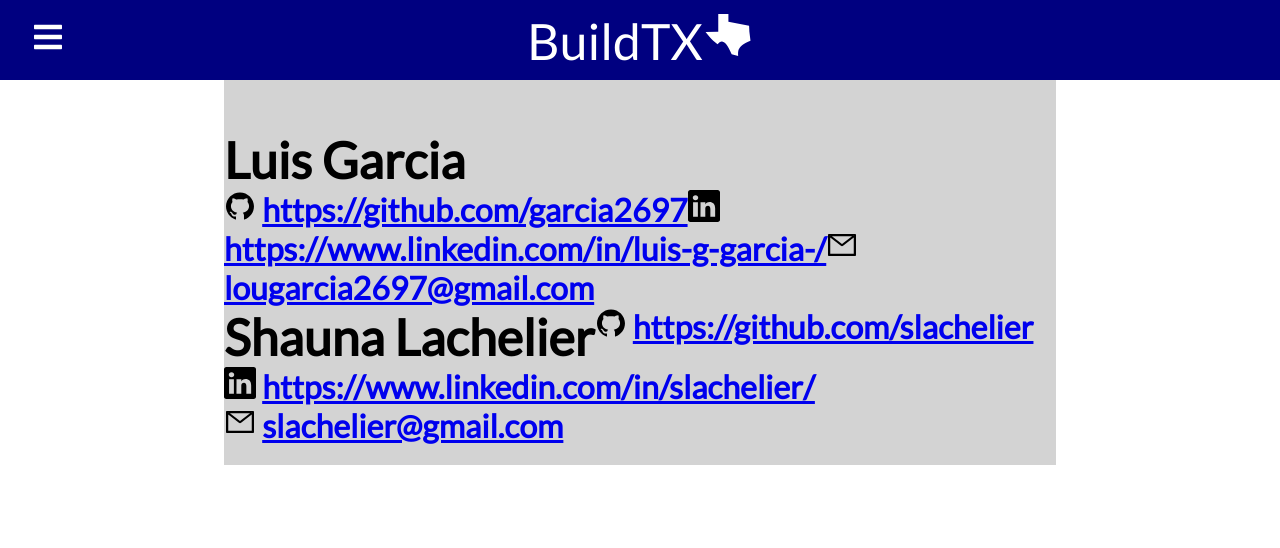
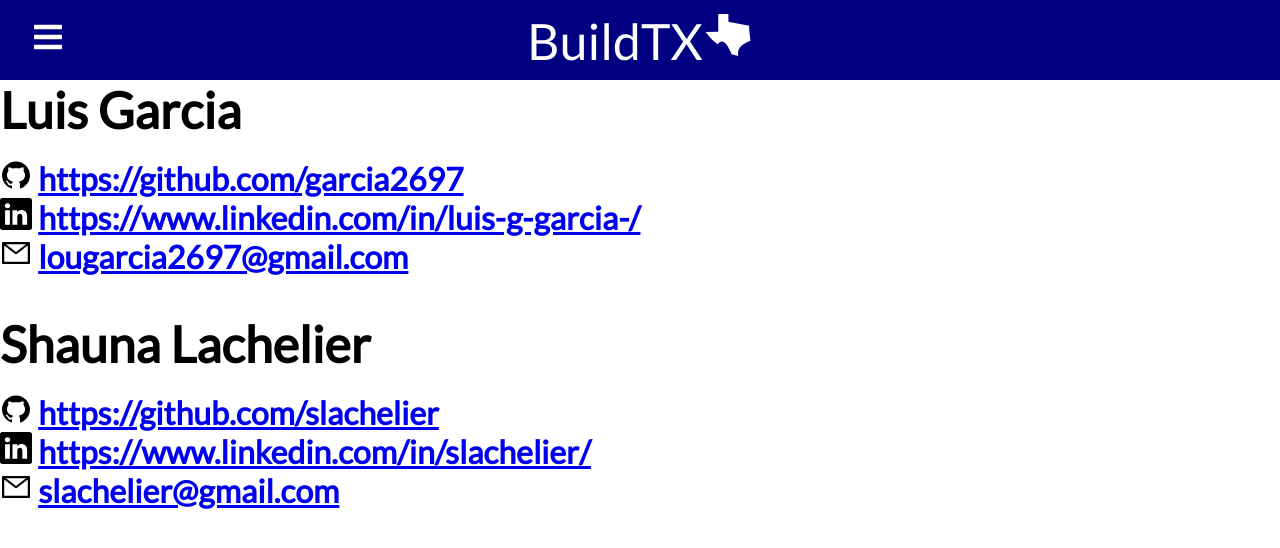
Before and after one commit to SLachelier/BuildTX, a React (Create React App) app: page /team in a window 1280 px wide. Shown: the top 548 px of the page. Built offline with nearby package versions, Linux system fonts and the light colour scheme.

Commit message:
temporary fix for support page

```diff
--- a/src/Routes/Team.js
+++ b/src/Routes/Team.js
@@ -2,31 +2,70 @@ import React from "react";
 import * as AiIcons from "react-icons/ai";
 import * as BsIcons from "react-icons/bs";
 
-
-function Products (){
-    return(
-
-
-        <div className="fetched">
-        <h1 className="team">
-            Luis Garcia
-        </h1>
+function Products() {
+  return (
+    // <div className="fetched">
+    <div>
+      <h1 className="team">Luis Garcia</h1>
+      <br></br>
+      <h1>
+        <AiIcons.AiFillGithub />{" "}
+        <a
+          href="https://github.com/garcia2697"
+          target="_blank"
+          rel="noreferrer"
+        >
+          https://github.com/garcia2697
+        </a>
         <br></br>
-        <h1><AiIcons.AiFillGithub /> <a href="https://github.com/garcia2697">https://github.com/garcia2697</a>
-        <BsIcons.BsLinkedin/> <a href="https://www.linkedin.com/in/luis-g-garcia-/">https://www.linkedin.com/in/luis-g-garcia-/</a>
-        <AiIcons.AiOutlineMail /> <a href="mailto:lougarcia2697@gmail.com">lougarcia2697@gmail.com </a></h1>
+        <BsIcons.BsLinkedin />{" "}
+        <a
+          href="https://www.linkedin.com/in/luis-g-garcia-/"
+          target="_blank"
+          rel="noreferrer"
+        >
+          https://www.linkedin.com/in/luis-g-garcia-/
+        </a>
         <br></br>
-        <br></br>
-        <h1 className="team">
-            Shauna Lachelier
-        </h1>
-        <br></br>
-        <h1><AiIcons.AiFillGithub /> <a href="https://github.com/slachelier">https://github.com/slachelier</a></h1>
-        <h1><BsIcons.BsLinkedin/> <a href="https://www.linkedin.com/in/slachelier/">https://www.linkedin.com/in/slachelier/</a></h1>
-        <h1><AiIcons.AiOutlineMail /> <a href="mailto:slachelier@gmail.com">slachelier@gmail.com</a></h1>
-
+        <AiIcons.AiOutlineMail />{" "}
+        <a
+          href="mailto:lougarcia2697@gmail.com"
+        >
+          lougarcia2697@gmail.com{" "}
+        </a>
+      </h1>
+      <br></br>
+      <br></br>
+      <h1 className="team">Shauna Lachelier</h1>
+      <br></br>
+      <h1>
+        <AiIcons.AiFillGithub />{" "}
+        <a
+          href="https://github.com/slachelier"
+          target="_blank"
+          rel="noreferrer"
+        >
+          https://github.com/slachelier
+        </a>
+      </h1>
+      <h1>
+        <BsIcons.BsLinkedin />{" "}
+        <a
+          href="https://www.linkedin.com/in/slachelier/"
+          target="_blank"
+          rel="noreferrer"
+        >
+          https://www.linkedin.com/in/slachelier/
+        </a>
+      </h1>
+      <h1>
+        <AiIcons.AiOutlineMail />{" "}
+        <a href="mailto:slachelier@gmail.com">
+          slachelier@gmail.com
+        </a>
+      </h1>
     </div>
-    )
+  );
 }
 
 export default Products;
```
